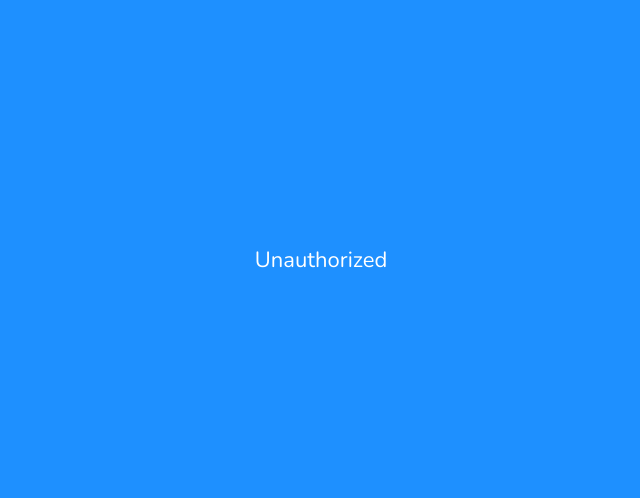
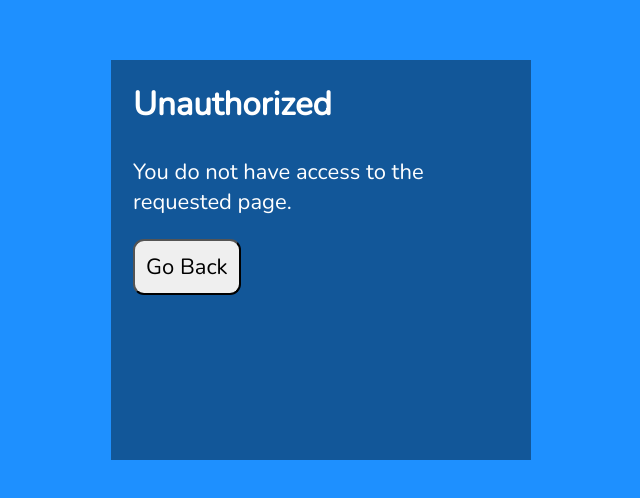
Before and after one commit to Pallavi-Pandey/React_auth_token, a React (Vite) app in the folder frontend/: page /unauthorized in a window 1280 px wide. Shown: the part 140-638 px from the top of the page, without its empty margins (319-959 px from the left). Built offline with nearby package versions, Linux system fonts and the light colour scheme.

Commit message:
admin page route bug

```diff
--- a/frontend/src/App.jsx
+++ b/frontend/src/App.jsx
@@ -12,6 +12,12 @@
 import RequireAuth from "./components/RequireAuth";
 import { Routes, Route } from "react-router-dom";
 
+const ROLES = {
+  ADMIN: 5150,
+  EDITOR: 1984,
+  USER: 2001,
+};
+
 function App() {
   return (
     <Routes>
@@ -23,10 +29,19 @@
         <Route path="unauthorized" element={<Unauthorized />} />
 
         {/* protected routes */}
-        <Route element={<RequireAuth />}>
+        <Route element={<RequireAuth allowedRoles={[ROLES.User]}/>}>
           <Route path="/" element={<Home />} />
+        </Route>
+
+        <Route element={<RequireAuth allowedRoles={[ROLES.Editor]}/>}>
           <Route path="editor" element={<Editor />} />
+        </Route>
+
+        <Route element={<RequireAuth allowedRoles={[ROLES.Admin]}/>}>
           <Route path="admin" element={<Admin />} />
+        </Route>
+
+        <Route element={<RequireAuth allowedRoles={[ROLES.Editor, ROLES.Admin]}/>}>
           <Route path="louge" element={<Lounge />} />
         </Route>
 
--- a/frontend/src/components/RequireAuth.jsx
+++ b/frontend/src/components/RequireAuth.jsx
@@ -1,14 +1,16 @@
 import { useLocation, Navigate, Outlet } from "react-router-dom";
 import useAuth from "../hooks/useAuth";
 
-const RequireAuth = () => {
+const RequireAuth = ({ allowedRoles }) => {
   const { auth } = useAuth();
   const location = useLocation();
 
   return (
-    auth?.user
+    auth?.roles?.find(role => allowedRoles?.includes(role))
         ? <Outlet />
-        : <Navigate to="/login" state={{ from: location }} replace />
+        : auth?.user
+          ? <Navigate to="/unauthorized" state={{ from: location}} replace/>
+          : <Navigate to="/login" state={{ from: location }} replace />
     );
 };
 
--- a/frontend/src/components/Unauthorized.jsx
+++ b/frontend/src/components/Unauthorized.jsx
@@ -1,9 +1,20 @@
-import React from 'react'
+import { useNavigate } from "react-router-dom";
 
 const Unauthorized = () => {
+  const navigate = useNavigate();
+
+  const goBack = () => navigate(-1);
+
   return (
-    <div>Unauthorized</div>
-  )
-}
+    <section>
+      <h1>Unauthorized</h1>
+      <br />
+      <p>You do not have access to the requested page.</p>
+      <div className="flexGrow">
+        <button onClick={goBack}>Go Back</button>
+      </div>
+    </section>
+  );
+};
 
-export default Unauthorized
+export default Unauthorized;
```
Also changed, not shown: 1 other file (tests, documents, lock files or other folders).
